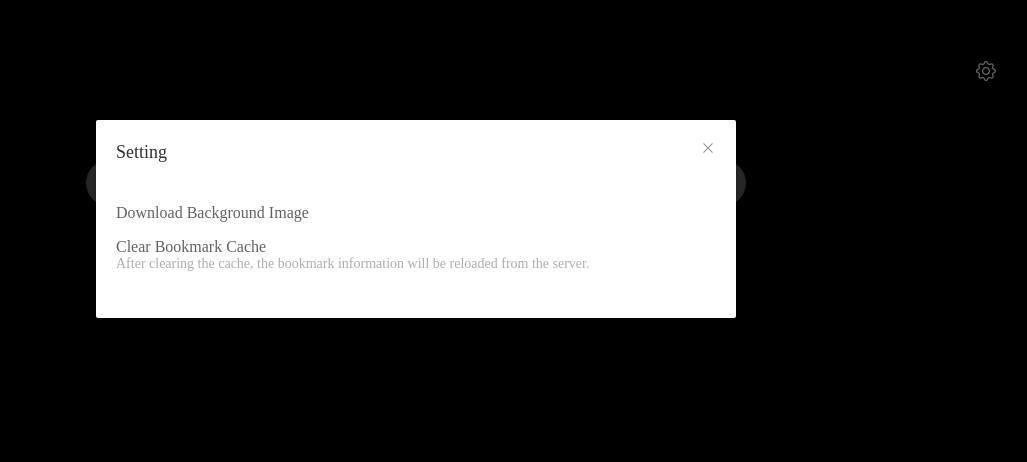
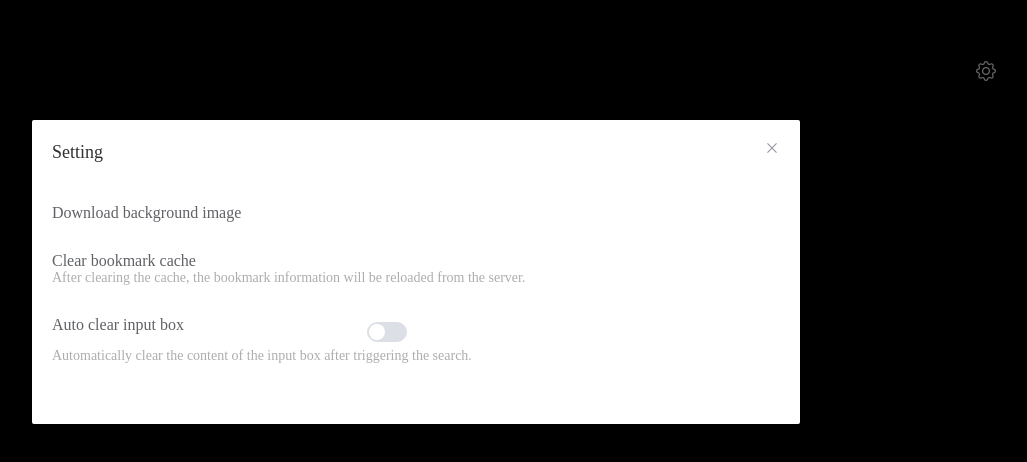
Before and after one commit to ipuppet/start-page, a Vue app: page / in a window 1280 px wide. Both pictures are taken after a click on the element 1210 px from the left and 71 px from the top of the page. Shown: the top 462 px of the page, without its empty margins (224-1251 px from the left). Built offline with nearby package versions, Linux system fonts and the light colour scheme; no server answers.

Commit message:
优化设置功能

```diff
--- a/src/components/Setting.vue
+++ b/src/components/Setting.vue
@@ -9,21 +9,27 @@
         <el-dialog
             v-model="dialogSettingVisible"
             title="Setting"
-            width="50%"
+            width="60%"
         >
             <el-space
                 alignment="flex-start"
                 direction="vertical"
-                size="large"
+                :size="30"
             >
-                <setting-label
-                    title="Download Background Image"
-                    :onClick="downloadBackgroundImage"
+                <setting-text-button
+                    title="Download background image"
+                    @onClick="downloadBackgroundImage"
                 />
-                <setting-label
-                    title="Clear Bookmark Cache"
+                <setting-text-button
+                    title="Clear bookmark cache"
                     description="After clearing the cache, the bookmark information will be reloaded from the server."
-                    :onClick="clearBookmarkCache"
+                    @onClick="clearBookmarkCache"
+                />
+                <setting-switch
+                    title="Auto clear input box"
+                    description="Automatically clear the content of the input box after triggering the search."
+                    settingKey="autoClearInputBox"
+                    @onChange="updateSetting"
                 />
             </el-space>
         </el-dialog>
@@ -32,17 +38,24 @@
 
 <script>
 import { ElMessage } from "element-plus"
-import SettingLabel from "./SettingComponents/SettingLabel.vue"
+import SettingTextButton from "./SettingComponents/SettingTextButton.vue"
+import SettingSwitch from "./SettingComponents/SettingSwitch.vue"
 
 export default {
     name: "Setting",
     components: {
-        SettingLabel
+        SettingTextButton,
+        SettingSwitch
     },
     data: () => ({
-        dialogSettingVisible: false
+        dialogSettingVisible: false,
     }),
     methods: {
+        updateSetting(key, value) {
+            this.$store.commit("UPDATE_SETTING", [key, value])
+            this.$global.localData.set("setting", this.$store.state.setting)
+            window.console.log(`Setting: ${key} -> ${value}`)
+        },
         downloadBackgroundImage() {
             if (!this.$store.state.backgroundImage) return false
             const a = document.createElement("a")
@@ -55,6 +68,10 @@ export default {
             this.$global.localData.remove("bookmarks")
             ElMessage.success("Success")
         }
+    },
+    created() {
+        // 初始化数据
+        this.$store.commit("SET_SETTING", this.$global.localData.get("setting", {}))
     }
 }
 </script>
--- /dev/null
+++ b/src/components/SettingComponents/SettingDescription.vue
@@ -0,0 +1,21 @@
+<template>
+    <el-row class="description">
+        {{ description }}
+    </el-row>
+</template>
+
+<script>
+export default {
+    name: "SettingDescription",
+    props: {
+        description: String
+    }
+}
+</script>
+
+<style scoped>
+.description {
+    font-size: 14px;
+    color: #adadad;
+}
+</style>
--- a/src/components/SettingComponents/SettingLabel.vue
+++ /dev/null
@@ -1,39 +0,0 @@
-<template>
-    <div>
-        <span
-            class="title"
-            @click="onClick()"
-        >
-            {{ title }}
-        </span>
-        <br>
-        <span class="description">
-            {{ description }}
-        </span>
-    </div>
-</template>
-
-<script>
-export default {
-    name: "SettingLabel",
-    props: {
-        title: String,
-        description: String,
-        onClick: Function
-    }
-}
-</script>
-
-<style scoped>
-.title {
-    font-size: 16px;
-    cursor: pointer;
-}
-.title:hover {
-    color: darkcyan;
-}
-.description {
-    font-size: 14px;
-    color: #adadad;
-}
-</style>
--- /dev/null
+++ b/src/components/SettingComponents/SettingSwitch.vue
@@ -0,0 +1,51 @@
+<template>
+    <div>
+        <el-row>
+            <el-col :span="18">
+                <setting-title :title="title" />
+            </el-col>
+            <el-col
+                class="switch"
+                :span="6"
+            >
+                <el-switch
+                    v-model="status"
+                    @change="onChange"
+                />
+            </el-col>
+        </el-row>
+        <setting-description :description="description" />
+    </div>
+</template>
+
+<script>
+import SettingTitle from "./SettingTitle.vue"
+import SettingDescription from "./SettingDescription.vue"
+
+export default {
+    name: "SettingSwitch",
+    components: {
+        SettingTitle,
+        SettingDescription
+    },
+    props: {
+        title: String,
+        description: String,
+        settingKey: String
+    },
+    data: () => ({
+        status: false
+    }),
+    methods: {
+        onChange(status) {
+            this.$emit("onChange", this.settingKey, status)
+        }
+    },
+    created() {
+        this.status = this.$store.state.setting[this.settingKey]
+    }
+}
+</script>
+
+<style scoped>
+</style>
--- /dev/null
+++ b/src/components/SettingComponents/SettingTextButton.vue
@@ -0,0 +1,42 @@
+<template>
+    <div>
+        <setting-title
+            class="title"
+            @click="onClick"
+            :title="title"
+        />
+        <setting-description :description="description" />
+    </div>
+</template>
+
+<script>
+import SettingTitle from "./SettingTitle.vue"
+import SettingDescription from "./SettingDescription.vue"
+
+export default {
+    name: "SettingTextButton",
+    components: {
+        SettingTitle,
+        SettingDescription
+    },
+    props: {
+        title: String,
+        description: String
+    },
+    methods: {
+        onClick() {
+            // onClick 防止触发默认点击事件
+            this.$emit("onClick")
+        }
+    }
+}
+</script>
+
+<style scoped>
+.title {
+    cursor: pointer;
+}
+.title:hover {
+    color: darkcyan;
+}
+</style>
--- /dev/null
+++ b/src/components/SettingComponents/SettingTitle.vue
@@ -0,0 +1,21 @@
+<template>
+    <el-row class="title">
+        {{ title }}
+    </el-row>
+</template>
+
+<script>
+export default {
+    name: "SettingTitle",
+    props: {
+        title: String
+    }
+}
+</script>
+
+<style scoped>
+.title {
+    word-wrap: break-word;
+    font-size: 16px;
+}
+</style>
--- a/src/store/index.js
+++ b/src/store/index.js
@@ -3,7 +3,8 @@ import { createStore } from "vuex"
 export default createStore({
     state: {
         darkMode: false,
-        backgroundImage: ""
+        backgroundImage: "",
+        setting: {}
     },
     mutations: {
         SET_DARK_MODE(state, darkMode) {
@@ -11,6 +12,12 @@ export default createStore({
         },
         SET_BACKGROUND_IMAGE(state, backgroundImage) {
             state.backgroundImage = backgroundImage
+        },
+        SET_SETTING(state, setting) {
+            state.setting = setting
+        },
+        UPDATE_SETTING(state, [key, value]) {
+            state.setting[key] = value
         }
     },
     actions: {
```
